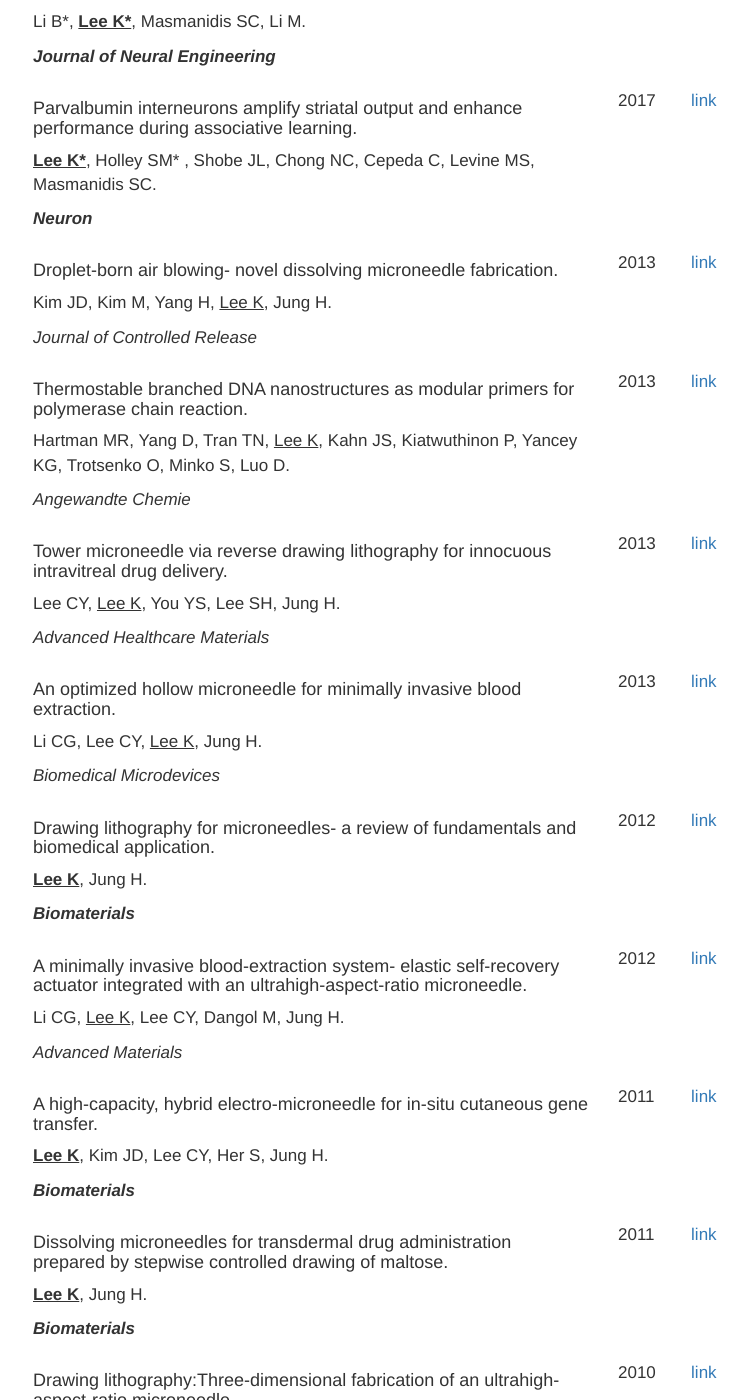
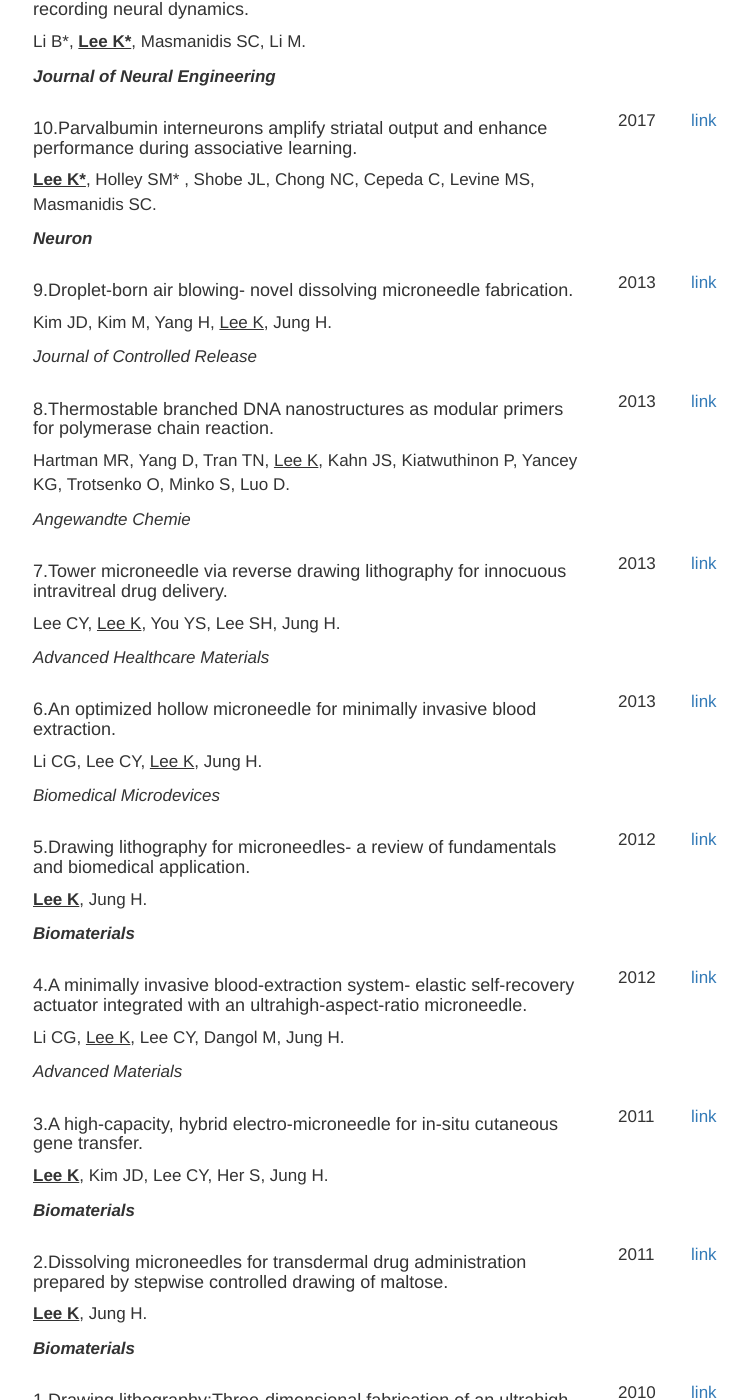
Before and after one commit to kleelab/kleelab.github.io, a Jekyll site: the page built from publications.html, in a window 1280 px wide and 1400 px high, scrolled down 1934 px. Shown: the whole window, without its empty margins (37-785 px from the left). Built offline with Jekyll 4.4.1, drawn with Linux system fonts in a browser that asks for light colours; nearby versions of some CDN libraries; a style sheet for code colours, icons or effects is not loaded; some of the changed text lies outside the part shown.

Commit message:
Update publications.yml

```diff
--- a/_data/publications.yml
+++ b/_data/publications.yml
@@ -1,6 +1,6 @@
 ---
 
-- title: Constraints on the subsecond modulation of striatal dynamics by physiological dopamine signaling.
+- title: 20.Constraints on the subsecond modulation of striatal dynamics by physiological dopamine signaling.
   author: Long C*, <b><u>Lee K*</u></b>, Yang L, Dafalias T, Wu AK, Masmanidis SC.
   where: <b><I>Nature Neuroscience</I></b>
   image:
@@ -9,7 +9,7 @@
     name: accepted
     url:
 
-- title: Recent strategies for neural dynamics observation at a larger scale and wider scope.
+- title: 19.Recent strategies for neural dynamics observation at a larger scale and wider scope.
   author: Lee CH, Park YK, <b><u>Lee K</u></b>.
   where: <b><I>Biosensors and Bioelectronics</I></b>
   image:
@@ -18,7 +18,7 @@
     name: link
     url: https://www.sciencedirect.com/science/article/pii/S0956566323005808?via%3Dihub
 
-- title: Early impairment of thalamocortical circuit activity and coherence in a mouse model of Huntington's disease.
+- title: 18.Early impairment of thalamocortical circuit activity and coherence in a mouse model of Huntington's disease.
   author: Shobe JL, Donzis EJ, <u>Lee K</u>, Chopra S, Masmanidis SC, Cepeda C, Levine MS.
   where: <I>Neurobiology of Disease</I>
   image:
@@ -27,7 +27,7 @@
     name: link
     url: https://www.sciencedirect.com/science/article/pii/S0969996121001960?via%3Dihub
 
-- title: Polysynaptic inhibition between striatal cholinergic interneurons shapes their network activity patterns in a dopamine-dependent manner.
+- title: 17.Polysynaptic inhibition between striatal cholinergic interneurons shapes their network activity patterns in a dopamine-dependent manner.
   author: Dorst MC, Tokarska A, Zhou M, <u>Lee K</u>, Stagkourakis S, Broberger C, Masmanidis SC, Silberberg G.
   where: <I>Nature Communications</I>
   image:
@@ -36,7 +36,7 @@
     name: link
     url: https://www.nature.com/articles/s41467-020-18882-y
 
-- title: Temporally restricted dopaminergic control of reward-conditioned movements.
+- title: 16.Temporally restricted dopaminergic control of reward-conditioned movements.
   author: <b><u>Lee K*</u></b>, Claar LD* , Hachisuka A, Bakhurin KI, Nguyen J, Trott JM, Gill JL Masmanidis SC.
   where: <b><I>Nature Neuroscience</I></b>
   image:
@@ -45,7 +45,7 @@
     name: link
     url: https://www.nature.com/articles/s41593-019-0567-0
 
-- title: Open source silicon microprobes for high throughput neural recording.
+- title: 15.Open source silicon microprobes for high throughput neural recording.
   author: Yang L*, <b><u>Lee K*</u></b>, Villagracia J, Masmanidis SC.
   where: <b><I>Journal of Neural Engineering</I></b>
   image:
@@ -54,7 +54,7 @@
     name: link
     url: https://iopscience.iop.org/article/10.1088/1741-2552/ab581a
 
-- title: Gain multiplication by corticostriatal and thalamostriatal input signals during reward-conditioned behavior.
+- title: 14.Gain multiplication by corticostriatal and thalamostriatal input signals during reward-conditioned behavior.
   author: <b><u>Lee K</u></b>, Bakhurin KI, Claar LD, Holley SM, Chong NC, Cepeda C, Levine MS, Masmanidis SC.
   where: <b><I>Cell Reports</I></b>
   image:
@@ -63,7 +63,7 @@
     name: link
     url: https://www.sciencedirect.com/science/article/pii/S2211124719313749
 
-- title: Aberrant features of in vivo striatal dynamics in movement disorders.
+- title: 13.Aberrant features of in vivo striatal dynamics in movement disorders.
   author: <b><u>Lee K</u></b>, Masmanidis SC.
   where: <b><I>Journal of Neuroscience research</I></b>
   image:
@@ -72,7 +72,7 @@
     name: link
     url: https://onlinelibrary.wiley.com/doi/full/10.1002/jnr.24519
 
-- title: A nanofabricated optoelectronic probe for manipulating and recording neural dynamics.
+- title: 12.A nanofabricated optoelectronic probe for manipulating and recording neural dynamics.
   author: Li B*, <b><u>Lee K*</u></b>, Masmanidis SC, Li M.
   where: <b><I>Journal of Neural Engineering</I></b>
   image:
@@ -81,7 +81,7 @@
     name: link
     url: https://iopscience.iop.org/article/10.1088/1741-2552/aabc94
 
-- title: A nanofabricated optoelectronic probe for manipulating and recording neural dynamics.
+- title: 11.A nanofabricated optoelectronic probe for manipulating and recording neural dynamics.
   author: Li B*, <b><u>Lee K*</u></b>, Masmanidis SC, Li M.
   where: <b><I>Journal of Neural Engineering</I></b>
   image:
@@ -90,7 +90,7 @@
     name: link
     url: https://iopscience.iop.org/article/10.1088/1741-2552/aabc94
 
-- title: Parvalbumin interneurons amplify striatal output and enhance performance during associative learning.
+- title: 10.Parvalbumin interneurons amplify striatal output and enhance performance during associative learning.
   author: <b><u>Lee K*</u></b>, Holley SM* , Shobe JL, Chong NC, Cepeda C, Levine MS, Masmanidis SC.
   where: <b><I>Neuron</I></b>
   image:
@@ -99,7 +99,7 @@
     name: link
     url: https://www.sciencedirect.com/science/article/pii/S0896627317301411?via%3Dihub
 
-- title: Droplet-born air blowing- novel dissolving microneedle fabrication.
+- title: 9.Droplet-born air blowing- novel dissolving microneedle fabrication.
   author: Kim JD, Kim M, Yang H, <u>Lee K</u>, Jung H.
   where: <I>Journal of Controlled Release</I>
   image:
@@ -108,7 +108,7 @@
     name: link
     url: https://www.sciencedirect.com/science/article/pii/S0168365913003167?via%3Dihub
 
-- title: Thermostable branched DNA nanostructures as modular primers for polymerase chain reaction.
+- title: 8.Thermostable branched DNA nanostructures as modular primers for polymerase chain reaction.
   author: Hartman MR, Yang D, Tran TN, <u>Lee K</u>, Kahn JS, Kiatwuthinon P, Yancey KG, Trotsenko O, Minko S, Luo D.
   where: <I>Angewandte Chemie</I>
   image:
@@ -117,7 +117,7 @@
     name: link
     url: https://onlinelibrary.wiley.com/doi/full/10.1002/anie.201302175
 
-- title: Tower microneedle via reverse drawing lithography for innocuous intravitreal drug delivery.
+- title: 7.Tower microneedle via reverse drawing lithography for innocuous intravitreal drug delivery.
   author: Lee CY, <u>Lee K</u>, You YS, Lee SH, Jung H.
   where: <I>Advanced Healthcare Materials</I>
   image:
@@ -126,7 +126,7 @@
     name: link
     url: https://onlinelibrary.wiley.com/doi/full/10.1002/adhm.201200239
 
-- title: An optimized hollow microneedle for minimally invasive blood extraction.
+- title: 6.An optimized hollow microneedle for minimally invasive blood extraction.
   author: Li CG, Lee CY, <u>Lee K</u>, Jung H.
   where: <I>Biomedical Microdevices</I>
   image:
@@ -135,7 +135,7 @@
     name: link
     url: https://link.springer.com/article/10.1007/s10544-012-9683-2
 
-- title: Drawing lithography for microneedles- a review of fundamentals and biomedical application.
+- title: 5.Drawing lithography for microneedles- a review of fundamentals and biomedical application.
   author: <b><u>Lee K</u></b>, Jung H.
   where: <b><I>Biomaterials</I></b>
   image:
@@ -144,7 +144,7 @@
     name: link
     url: https://www.sciencedirect.com/science/article/pii/S0142961212007156
 
-- title: A minimally invasive blood-extraction system- elastic self-recovery actuator integrated with an ultrahigh-aspect-ratio microneedle.
+- title: 4.A minimally invasive blood-extraction system- elastic self-recovery actuator integrated with an ultrahigh-aspect-ratio microneedle.
   author: Li CG, <u>Lee K</u>, Lee CY, Dangol M, Jung H.
   where: <I>Advanced Materials</I>
   image:
@@ -153,7 +153,7 @@
     name: link
     url: https://onlinelibrary.wiley.com/doi/full/10.1002/adma.201201109
 
-- title: A high-capacity, hybrid electro-microneedle for in-situ cutaneous gene transfer.
+- title: 3.A high-capacity, hybrid electro-microneedle for in-situ cutaneous gene transfer.
   author: <b><u>Lee K</u></b>, Kim JD, Lee CY, Her S, Jung H.
   where: <b><I>Biomaterials</I></b>
   image:
@@ -162,7 +162,7 @@
     name: link
     url: https://www.sciencedirect.com/science/article/pii/S0142961211007381?via%3Dihub
 
-- title: Dissolving microneedles for transdermal drug administration prepared by stepwise controlled drawing of maltose.
+- title: 2.Dissolving microneedles for transdermal drug administration prepared by stepwise controlled drawing of maltose.
   author: <b><u>Lee K</u></b>, Jung H.
   where: <b><I>Biomaterials</I></b>
   image:
@@ -171,7 +171,7 @@
     name: link
     url: https://www.sciencedirect.com/science/article/pii/S0142961211000159?via%3Dihub
 
-- title: Drawing lithography:Three-dimensional fabrication of an ultrahigh-aspect-ratio microneedle
+- title: 1.Drawing lithography:Three-dimensional fabrication of an ultrahigh-aspect-ratio microneedle
   author: <b><u>Lee K</u></b>, Lee HC, Lee DS, Jung H.
   where: <b><I>Advanced Materials</I></b>
   image:
```
